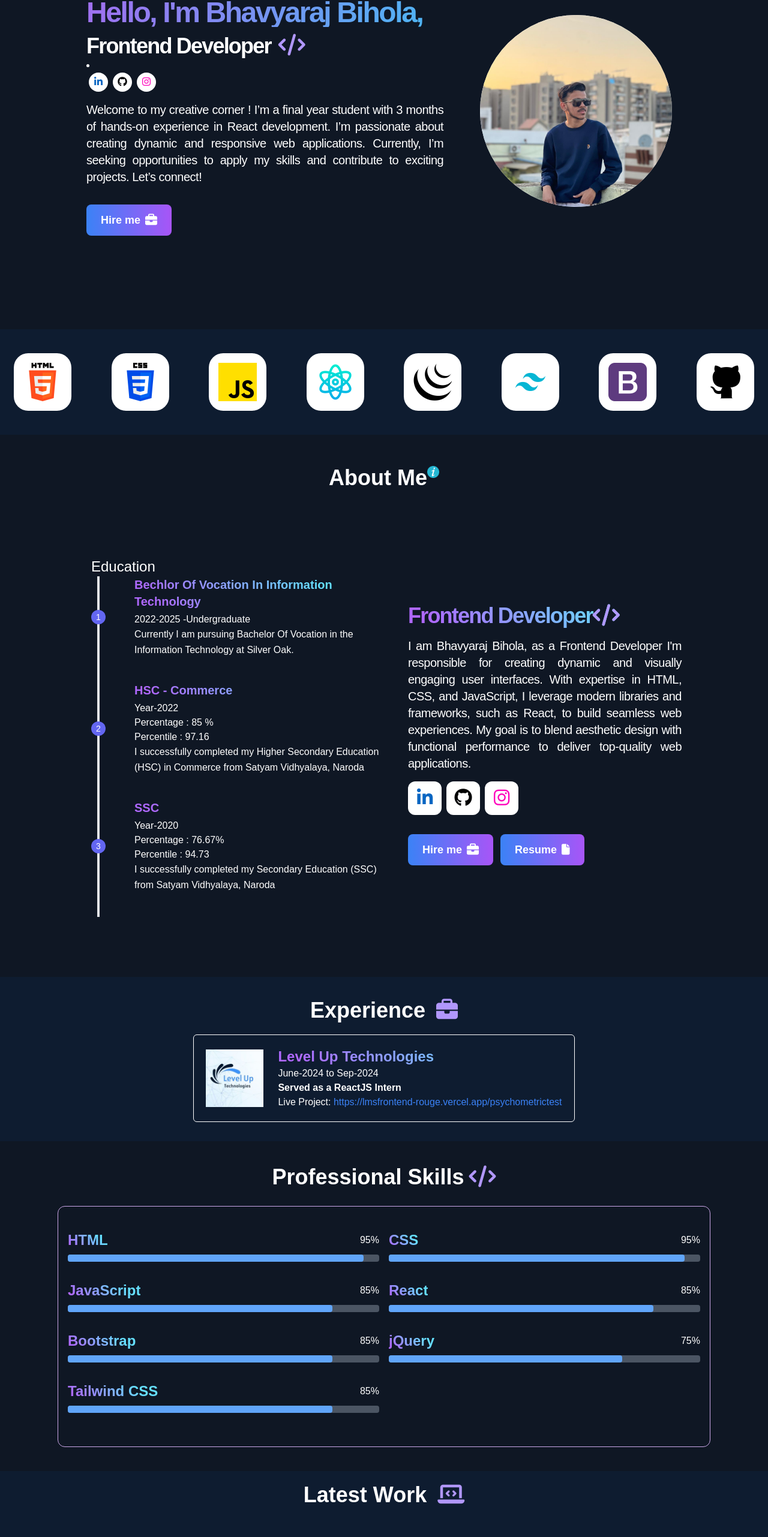
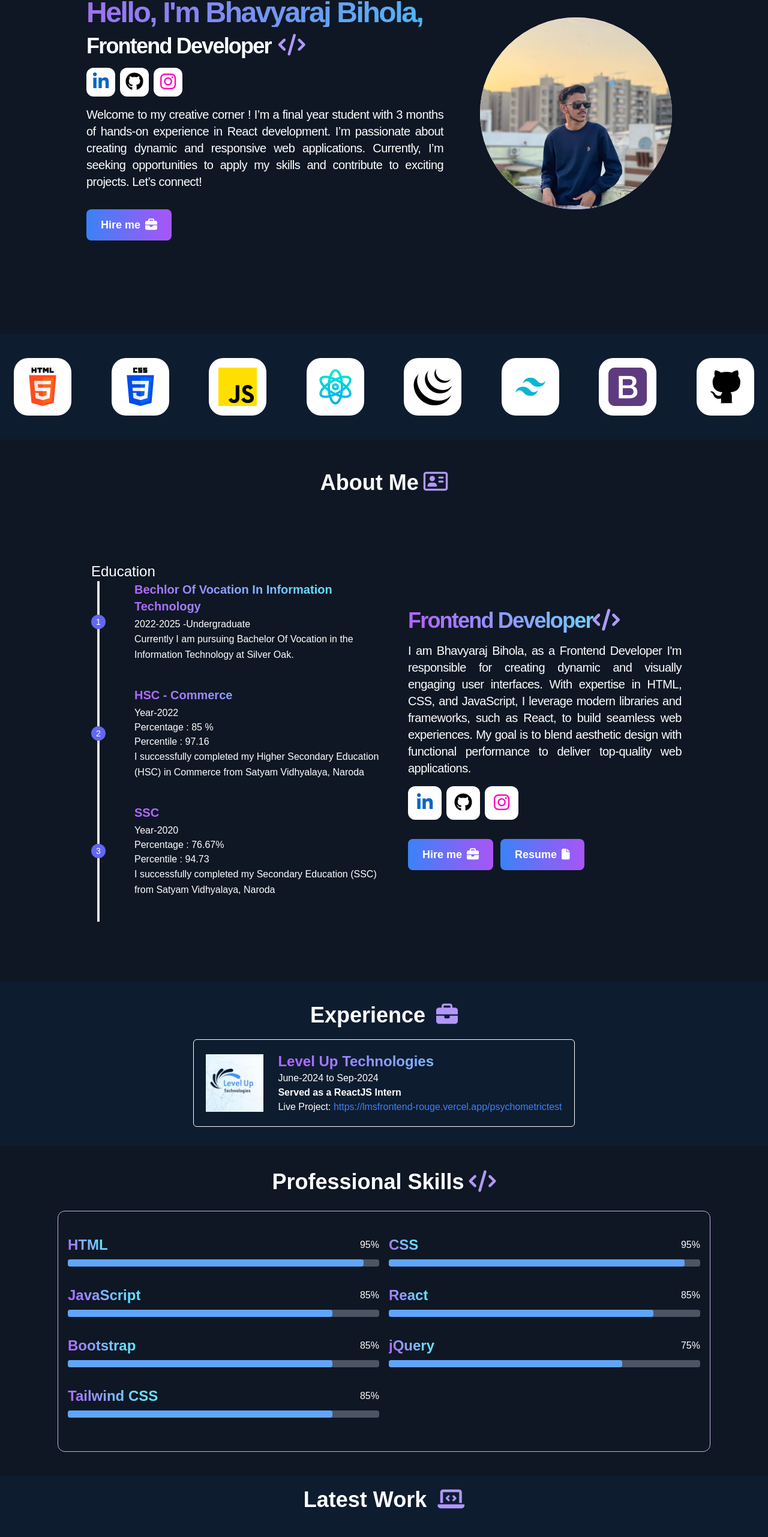
Before and after one commit to Bhavyaraj123/Bhavyaraj-Portfolio, a React (Create React App) app: page / in a window 1280 px wide. Shown: the part 179-2742 px from the top of the page at 60% size. Built offline with nearby package versions, Linux system fonts and the light colour scheme.

Commit message:
do solve margin padding issue

```diff
--- a/src/components/About.js
+++ b/src/components/About.js
@@ -1,7 +1,7 @@
 import React, { useEffect,useState   } from "react";
 import AOS from "aos";
 import "aos/dist/aos.css";
-import info from "../assets/info.png";
+// import info from "../assets/info.png";
 import resume from "../resume/Bhavyaraj_resume.pdf";
 import Model from 'react-modal';
 import { ToastContainer, toast } from 'react-toastify';
@@ -78,7 +78,7 @@ const About = () => {
           data-aos-delay="300"
           id="about"
         >
-          About Me <img src={info} alt="" className="w-5 h-5" />
+          About Me <i class="fa-regular fa-address-card ml-2 " style={{color: "#B197FC"}}></i>
         </h2>
 
         <section>
--- a/src/components/Home.js
+++ b/src/components/Home.js
@@ -80,29 +80,25 @@ const Home = () => {
             <h1 className="text-2xl md:text-4xl font-semibold flex mt-3 tracking-tighter" data-aos="fade-up" data-aos-delay="400">
               Frontend Developer <i className="fa-solid ml-3 fa-code" style={{color: "#B197FC"}}></i>
             </h1>
-            <li data-aos="fade-up"  data-aos-delay="300">
-                            <ul className='flex flex-row rounded '>
-                                <div className='bg-white rounded-full flex items-center justify-center w-8 h-8 mx-1 cursor-pointer'>
-                                    <a href="https://www.linkedin.com/in/bhavyaraj-bihola-176862276/" target='_blank ' rel="noreferrer">
-                                <li className='text-md transition-all duration-300 p-1 md:p-0  '><i class="fa-brands fa-linkedin-in" style={{color: "#0A66C2"}}></i></li>
+            <span className="inline-flex sm:ml-auto sm:mt-0 mt- justify-center sm:justify-start ." >
+            <ul className="flex flex-row rounded mt-4" data-aos="fade-in" data-aos-delay="300">
+              <div className="bg-white rounded-xl flex text-3xl items-center justify-center w-12 h-12 mr-2 cursor-pointer transition-all duration-300 p-1 md:p-2 hover:scale-105">
+                <a href="https://www.linkedin.com/in/bhavyaraj-bihola-176862276/" target="_blank" rel="noreferrer">
+                  <i className="fa-brands fa-linkedin-in" style={{ color: "#0A66C2" }}></i>
                 </a>
               </div>
-
-                                <div className='bg-white rounded-full flex items-center justify-center w-8 h-8 mx-1 cursor-pointer'>
-                                    <a href="https://github.com/Bhavyaraj123" target='_blank' rel="noreferrer">
-                                <li className='text-md transition-all duration-300 p-1 md:p-0 '><i class="fa-brands fa-github" style={{color: "#020203"}}></i></li>
+              <div className="bg-white rounded-xl flex text-3xl items-center justify-center w-12 h-12   cursor-pointer transition-all duration-300 p-1 md:p-2 hover:scale-105" >
+                <a href="https://github.com/Bhavyaraj123" target="_blank" rel="noreferrer">
+                  <i className="fa-brands fa-github" style={{ color: "#020203" }}></i>
                 </a>
               </div>
-
-                                <div className='bg-white rounded-full flex items-center justify-center w-8 h-8 mx-1 cursor-pointer'>
-                                    <a href="https://www.instagram.com/bhavyraj_sinh_2605/" target='_blank '>
-                                <li className='text-md transition-all duration-300 p-1 md:p-0 mx-4 '><i class="fa-brands  fa-instagram" style={{color: "#FE02BB"}}></i></li>
+              <div className="bg-white rounded-xl flex text-3xl items-center justify-center w-12 h-12 ml-2 cursor-pointer transition-all duration-300 p-1 md:p-2 hover:scale-105">
+                <a href="https://www.instagram.com/bhavyraj_sinh_2605/" target="_blank" rel="noreferrer">
+                  <i className="fa-brands fa-instagram" style={{ color: "#FE02BB" }}></i>
                 </a>
               </div>
             </ul>
-
-
-                        </li>
+          </span>
             <p className='text-md md:text-xl text-justify tracking-tight mt-4' data-aos="fade-up" data-aos-delay="400">
             Welcome to my creative corner ! I’m a final year student with 3 months of hands-on experience in React development. I’m passionate about creating dynamic and responsive web applications. Currently, I’m seeking opportunities to apply my skills and contribute to exciting projects. Let’s connect!            </p>
             <button onClick={() => setVisible(true)} className="button w-full md:w-auto mt-8 py-2 mb-5 px-4 text-sm md:text-lg md:py-3 md:px-6 rounded-lg bg-gradient-to-r from-blue-500 to-purple-500 text-white font-bold hover:opacity-90 hover:scale-105 transition-transform duration-300 ease-in-out flex items-center justify-center" data-aos="fade-up" data-aos-delay="300">
--- a/src/components/Project.js
+++ b/src/components/Project.js
@@ -43,17 +43,19 @@ const Project = () => {
           </div>
 
           <div className="project-card flex flex-col justify-center items-center border border-secondary p-4 bg-gray-50 rounded-lg shadow-md" data-aos="fade-left" data-aos-delay="300">
-            <h2 className="text-2xl font-semibold bg-clip-text text-transparent bg-tsecondary mb-4">Daily Spark - news website</h2>
-            <p className="text-gray-700">Hubspot Learning Management System</p>
+            <h2 className="text-2xl font-semibold bg-clip-text text-transparent bg-tsecondary mb-4">Weather Application</h2>
+            <p className="text-gray-700">Weather application which show us weather and wind </p>
             <div className="flex flex-row gap-2 mt-4">
-              <span className="badge bg-blue-500 text-white px-3 py-2 rounded-full">React</span>
-              <span className="badge bg-blue-500 text-white px-3 py-2 rounded-full">Tailwind</span>
-              <span className="badge bg-blue-500 text-white px-3 py-2 rounded-full">API</span>
+              <span className="badge bg-blue-500 text-white px-3 py-2 rounded-full">HTML</span>
+              <span className="badge bg-blue-500 text-white px-3 py-2 rounded-full">CSS</span>
+              <span className="badge bg-blue-500 text-white px-3 py-2 rounded-full">JAVASCRIPT</span>
             </div>
 
-            <button className="mt-4 py-2 px-4 text-sm font-bold bg-gradient-to-r from-blue-500 to-purple-500 text-white rounded-lg shadow-md hover:opacity-90 hover:scale-105 transition-transform duration-300 ease-in-out flex items-center justify-center">
-              View Project <i className="fas fa-arrow-right ml-2"></i>
-            </button>
+            <a href="https://weather-two-lac.vercel.app/" target="_blank" rel="noreferrer noopener">
+              <button className="mt-4 py-2 px-4 text-sm font-bold bg-gradient-to-r from-blue-500 to-purple-500 text-white rounded-lg shadow-md hover:opacity-90 hover:scale-105 transition-transform duration-300 ease-in-out flex items-center justify-center">
+                View Project <i className="fas fa-arrow-right ml-2"></i>
+              </button>
+            </a>
           </div>
         </div>
       </div>
```
Lines whose indentation alone changed are shown as unchanged.
